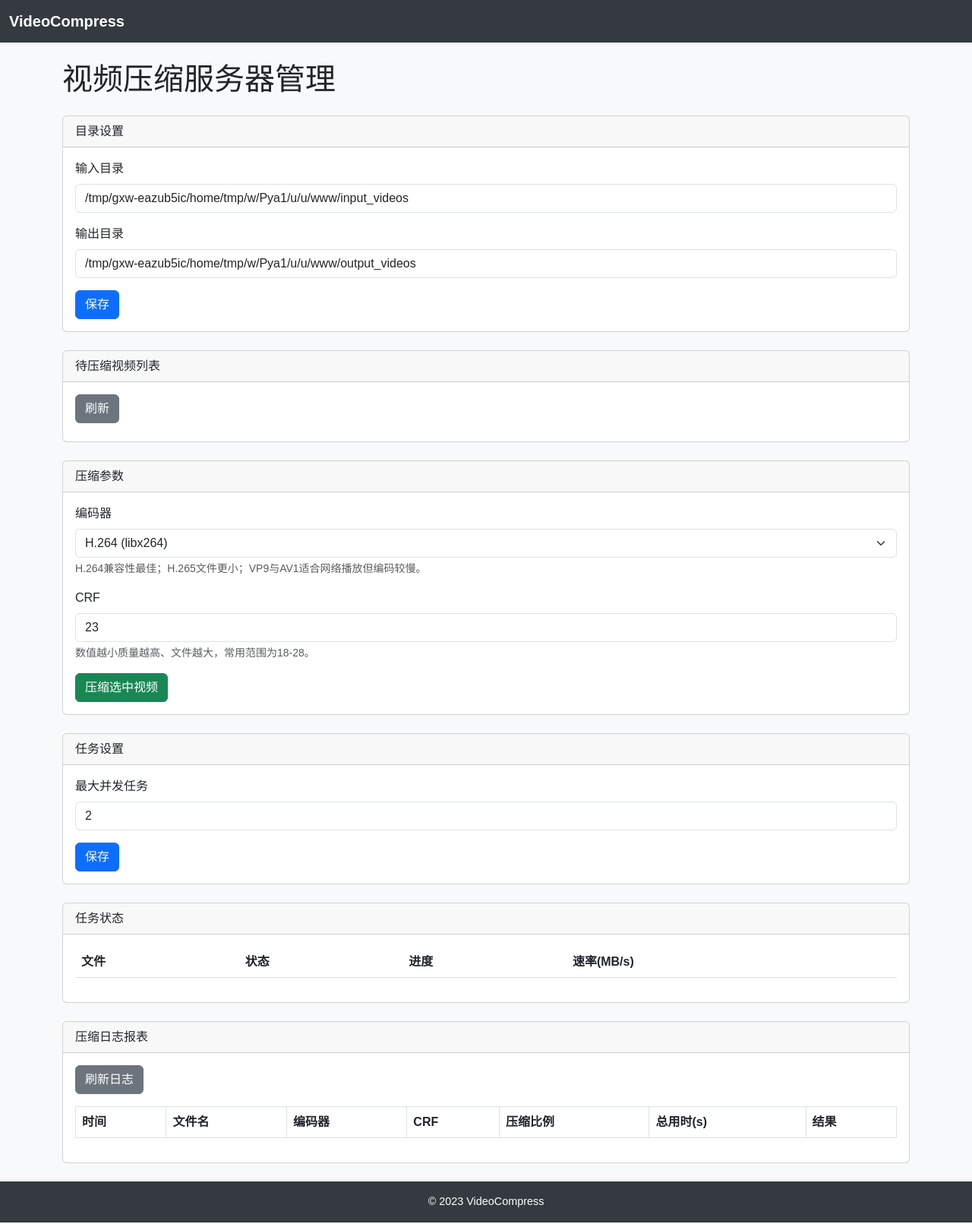
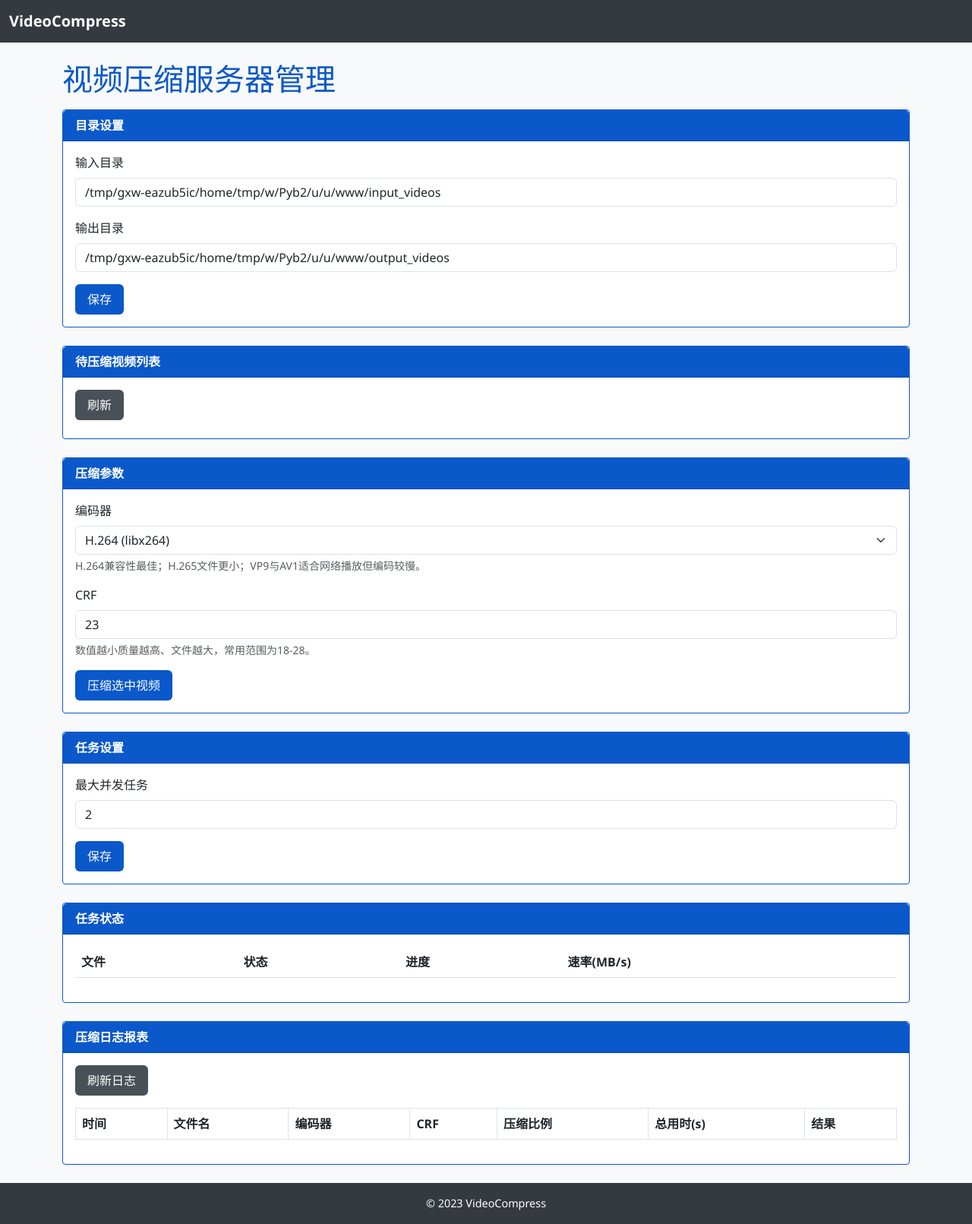
Before and after one commit to delinecnlin/videoCompress, a Flask app: page / in a window 1280 px wide. Shown: the whole page at 76% size. Run offline with Flask 3, Linux system fonts and the light colour scheme; data that the repository does not hold is empty.

Commit message:
Add accessible color palette and typography

```diff
--- a/static/style.css
+++ b/static/style.css
@@ -1,6 +1,65 @@
+/* Global color palette and typography */
+:root {
+    --primary-color: #0a58ca; /* dark blue for strong contrast */
+    --secondary-color: #495057; /* dark grey for secondary actions */
+    --font-stack: 'Segoe UI', 'Microsoft YaHei', Arial, sans-serif;
+}
+
 body {
-    font-family: "Microsoft YaHei", Arial, sans-serif;
+    font-family: var(--font-stack);
     background: #f8f9fa;
+}
+
+/* Typography */
+.header-primary {
+    color: var(--primary-color);
+    font-family: var(--font-stack);
+    margin-bottom: 1rem;
+}
+
+/* Buttons */
+.btn-primary-custom {
+    background-color: var(--primary-color);
+    color: #ffffff;
+    border: none;
+    padding: 0.5rem 1rem;
+    margin-right: 0.5rem;
+    font-family: var(--font-stack);
+}
+
+.btn-primary-custom:hover {
+    background-color: #084298;
+}
+
+.btn-secondary-custom {
+    background-color: var(--secondary-color);
+    color: #ffffff;
+    border: none;
+    padding: 0.5rem 1rem;
+    margin-right: 0.5rem;
+    font-family: var(--font-stack);
+}
+
+.btn-secondary-custom:hover {
+    background-color: #343a40;
+}
+
+/* Cards */
+.card-custom {
+    border: 1px solid var(--primary-color);
+    border-radius: 0.25rem;
+    margin-bottom: 1.5rem;
+    font-family: var(--font-stack);
+}
+
+.card-custom .card-header {
+    background-color: var(--primary-color);
+    color: #ffffff;
+    font-weight: 600;
+}
+
+.card-custom .card-body {
+    padding: 1rem;
 }
 
 .navbar-custom {
--- a/templates/index.html
+++ b/templates/index.html
@@ -13,9 +13,9 @@
     </div>
 </nav>
 <main class="container my-4">
-    <h1 class="mb-4">视频压缩服务器管理</h1>
+    <h1 class="header-primary">视频压缩服务器管理</h1>
 
-    <div class="card mb-4">
+    <div class="card card-custom">
         <div class="card-header">目录设置</div>
         <div class="card-body">
             <div class="mb-3">
@@ -26,19 +26,19 @@
                 <label class="form-label">输出目录</label>
                 <input type="text" id="outputDir" class="form-control" />
             </div>
-            <button class="btn btn-primary" onclick="setDirs()">保存</button>
+            <button class="btn btn-primary-custom" onclick="setDirs()">保存</button>
         </div>
     </div>
 
-    <div class="card mb-4">
+    <div class="card card-custom">
         <div class="card-header">待压缩视频列表</div>
         <div class="card-body">
-            <button class="btn btn-secondary mb-2" onclick="refreshVideos()">刷新</button>
+            <button class="btn btn-secondary-custom mb-2" onclick="refreshVideos()">刷新</button>
             <ul id="videoList" class="list-group"></ul>
         </div>
     </div>
 
-    <div class="card mb-4">
+    <div class="card card-custom">
         <div class="card-header">压缩参数</div>
         <div class="card-body">
             <div class="mb-3">
@@ -60,22 +60,22 @@
                     数值越小质量越高、文件越大，常用范围为18-28。
                 </div>
             </div>
-            <button class="btn btn-success" onclick="compressSelected()">压缩选中视频</button>
+            <button class="btn btn-primary-custom" onclick="compressSelected()">压缩选中视频</button>
         </div>
     </div>
 
-    <div class="card mb-4">
+    <div class="card card-custom">
         <div class="card-header">任务设置</div>
         <div class="card-body">
             <div class="mb-3">
                 <label class="form-label">最大并发任务</label>
                 <input type="number" id="maxConcurrent" class="form-control" min="1" />
             </div>
-            <button class="btn btn-primary" onclick="setMaxConcurrent()">保存</button>
+            <button class="btn btn-primary-custom" onclick="setMaxConcurrent()">保存</button>
         </div>
     </div>
 
-    <div class="card mb-4">
+    <div class="card card-custom">
         <div class="card-header">任务状态</div>
         <div class="card-body">
             <table class="table" id="taskTable">
@@ -87,10 +87,10 @@
         </div>
     </div>
 
-    <div class="card mb-4">
+    <div class="card card-custom">
         <div class="card-header">压缩日志报表</div>
         <div class="card-body">
-            <button class="btn btn-secondary" onclick="loadLogs()">刷新日志</button>
+            <button class="btn btn-secondary-custom" onclick="loadLogs()">刷新日志</button>
             <table class="table table-bordered mt-3" id="logTable">
                 <thead>
                     <tr>
```
